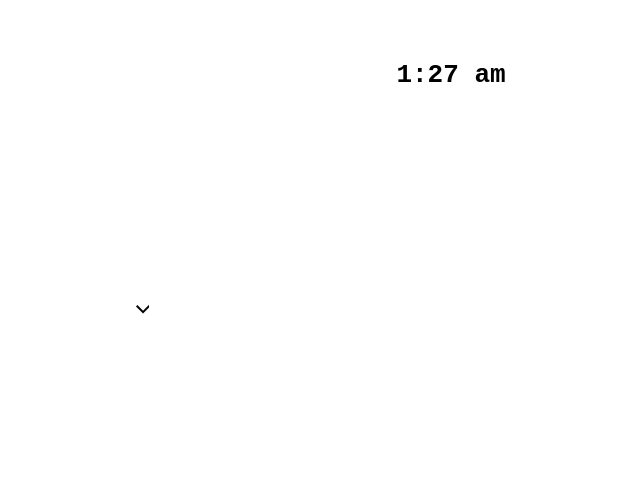
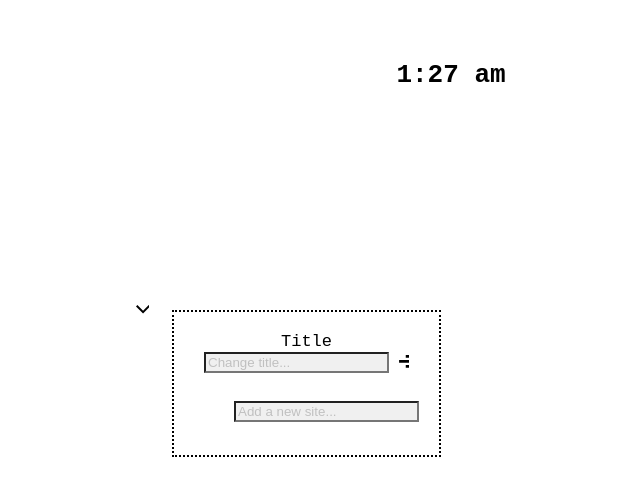
Before and after one commit to LiminalCrab/Startpage, a Vue app: page / in a window 1280 px wide. Shown: the top 496 px of the page, without its empty margins (189-829 px from the left). Built offline with nearby package versions, Linux system fonts and the light colour scheme.

Commit message:
weird bug?

```diff
--- a/src/App.vue
+++ b/src/App.vue
@@ -36,19 +36,22 @@ export default {
   beforeCreate(){
     this.uuid = uuid.toString();
   },
-
   data(){
     return {
-      array: [{id: 1}]
+      array: [{id: "1"}]
       };
   },
   created(){
-    this.array = JSON.parse(localStorage.getItem(AKEY))
+
+    //This sometimes only works with this.array?
+    this.item = JSON.parse(localStorage.getItem(AKEY))
+    console.log("Created.")
   },
 
   methods:{
     addListContainer(){
-      if(this.array.length < 3){
+      console.log("addList clicked")
+      if(this.array.length < 5){
     this.array.push({id: ++uuid})
     localStorage.setItem(AKEY, JSON.stringify(this.array))
       } else {
--- a/src/components/Site.vue
+++ b/src/components/Site.vue
@@ -1,7 +1,7 @@
 <template>
 <div class="c-site-container">
     <li class="c-list">
-        <span class="c-spanlol"><a class="c-anc" :href="staticRef + siteName">{{siteName}}</a>
+        <span class="c-spanlol"><a class="c-anc" :href="staticRef + siteName">{{ siteName }}</a>
          <!-- array {{ siteName }} --> </span>
         <button class="c-btn" @click="doEdit() ; isHidden = !isHidden"><nav-edit-btn/></button>
         <button class="c-btn" @click="$emit('site-remove')"><nav-remove-btn/></button>
@@ -39,7 +39,6 @@ export default {
     props: {
         siteName: String,
         staticRef: String,
-        aIdent: String,
     },
     methods: {
         doEdit(){
--- a/src/components/SiteList.vue
+++ b/src/components/SiteList.vue
@@ -1,7 +1,7 @@
 <template>
    <div class="child-sitelist-container">
 
-        <span class="c-label-span">{{  siteListLabel }}</span>
+        <span class="c-label-span">{{ siteListLabel }}</span>
 
        <form class="c-form" @submit.prevent="changeLabel()">
            <input class="c-input"
@@ -46,9 +46,9 @@ export default {
     },
     data(){
         return {
-            sites: [ {aIdent:"1", staticRef: "https://", siteName: "www.cnn.com" },
-                     {aIdent:"2", staticRef: "https://", siteName: "www.nyt.com" },
-                     {aIdent:"3", staticRef: "https://", siteName: "washingtonpost.com" }
+            sites: [ {aIdent:1, staticRef: "https://", siteName: "www.cnn.com" },
+                     {aIdent:2, staticRef: "https://", siteName: "www.nyt.com" },
+                     {aIdent:3, staticRef: "https://", siteName: "washingtonpost.com" }
             ],
             // Shouldn't edit props so I made this which is based off
             // the value of the prop but not using the prop directly.
@@ -61,7 +61,7 @@ export default {
         },
 
     created(){
-        this.sites = JSON.parse(localStorage.getItem(SKEY) || JSON.stringify(this.sites))
+        this.sites = JSON.parse(localStorage.getItem(SKEY) || "[]")
         console.log("Getting storage from SiteList.vue in Site")
     },
 
```
